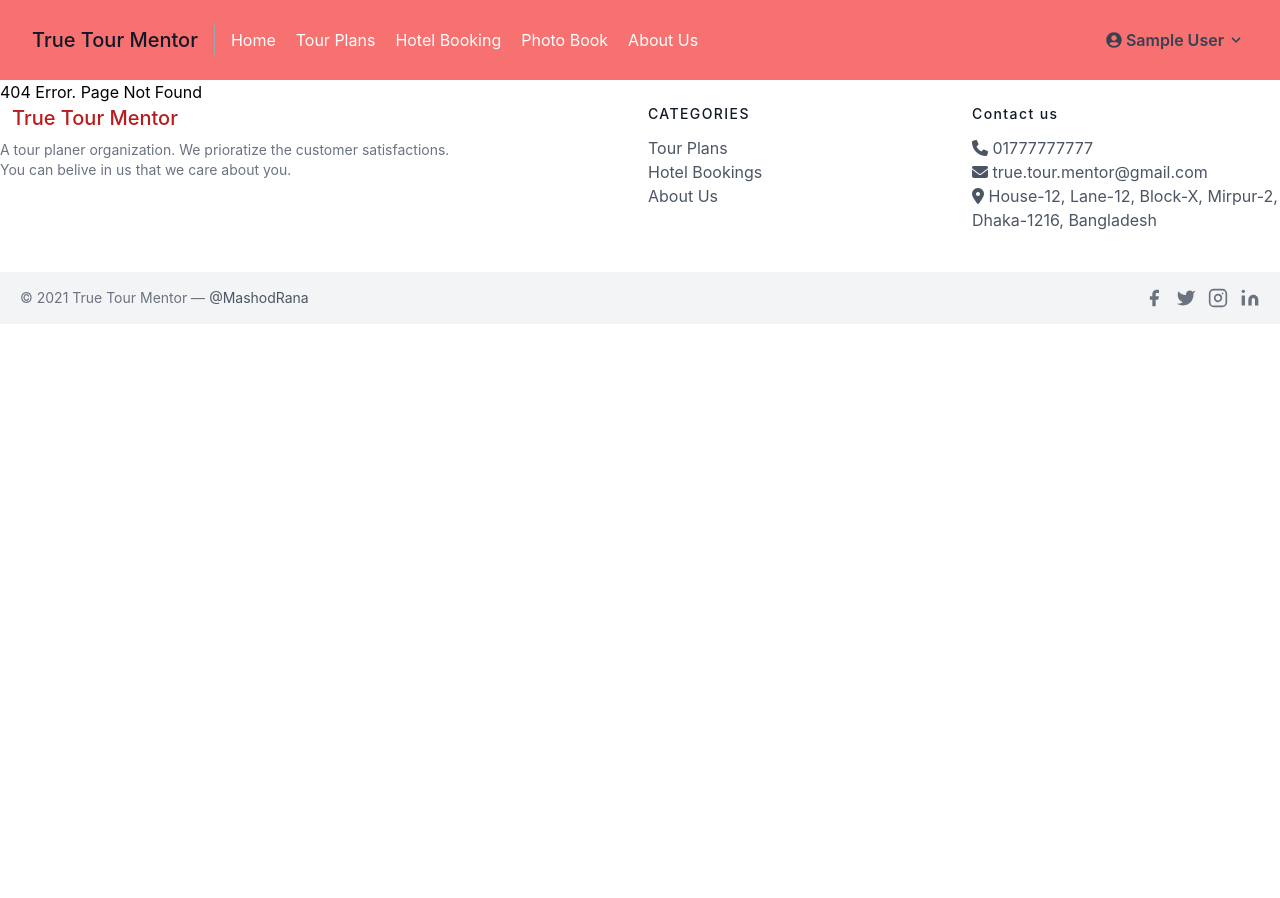
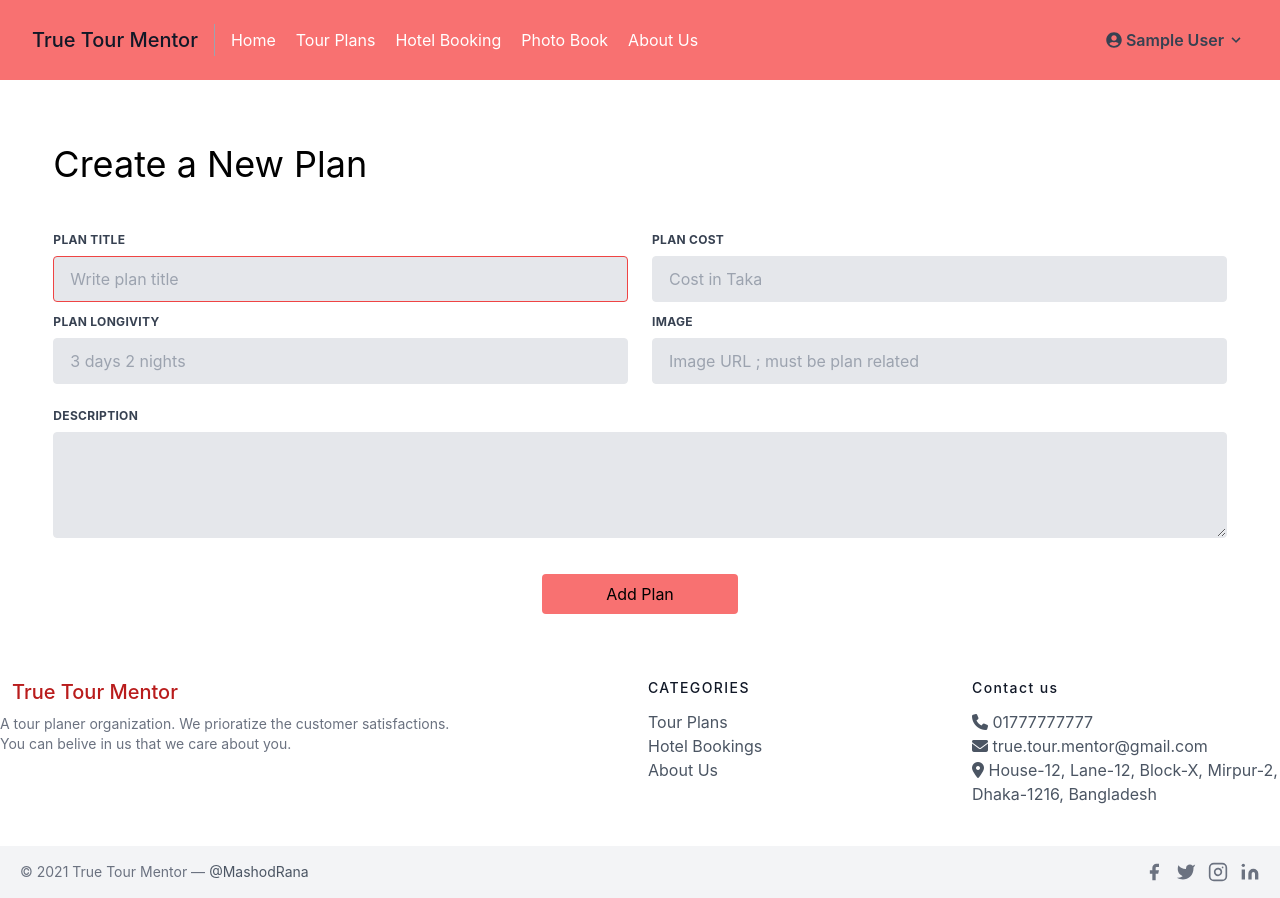
Before and after one commit to MashodRana/true-tour-mentor, a React (Create React App) app: page /add-plan in a window 1280 px wide. Before the commit the page ends 800 px from the top, so only its background shows below. Built offline with nearby package versions, Linux system fonts and the light colour scheme; no server answers; sample sign-in values are in the browser's storage.

Commit message:
plan added done

```diff
--- a/src/App.js
+++ b/src/App.js
@@ -13,6 +13,7 @@ import Login from './pages/Login/Login';
 import NotFound from './pages/NotFound/NotFound';
 import PhotoBook from './pages/PhotoBook';
 import PlanDetail from './pages/PlanDetail/PlanDetail';
+import AddPlan from './pages/TourPlans/AddPlan';
 import ManageAllPlans from './pages/TourPlans/ManageAllPlans';
 import MyPlans from './pages/TourPlans/MyPlans';
 
@@ -53,6 +54,9 @@ function App() {
             <PrivateRoute exact path='/manage-all-plans'>
               <ManageAllPlans></ManageAllPlans>
             </PrivateRoute>
+            <PrivateRoute exact path='/add-plan'>
+              <AddPlan></AddPlan>
+            </PrivateRoute>
             <Route path='*'>
               <NotFound></NotFound>
             </Route>
--- /dev/null
+++ b/src/pages/TourPlans/AddPlan.jsx
@@ -0,0 +1,101 @@
+import React, { useEffect, useRef } from "react";
+
+const AddPlan = () => {
+    const titleRef = useRef();
+    const costRef = useRef();
+    const timeRef = useRef();
+    const descRef = useRef();
+    const imageRef = useRef();
+
+
+
+    const handlePlanAddition = (evnt) => {
+        const title = titleRef.current.value;
+        const cost = costRef.current.value;
+        const time = timeRef.current.value;
+        const desc = descRef.current.value;
+        const image = imageRef.current.value;
+        const data = {title, cost, time, desc, image};
+        console.log('--------------------------',data);
+        fetch('http://localhost:5000/add-plan', {
+            method: 'POST',
+            headers: {
+                'content-type': 'application/json',
+            },
+            body: JSON.stringify(data)
+        })
+        .then(res=>res.json())
+        .then(data=>{
+            alert(data.message);
+        })
+        evnt.preventDefault();
+    }
+    return (
+        <main>
+            <section className="container w-11/12 mx-auto my-16">
+                <h2 className="text-4xl pb-12">Create a New Plan</h2>
+                <form class="" onSubmit={handlePlanAddition }>
+                    <div class="flex flex-wrap -mx-3 mb-6">
+                        <div class="w-full md:w-1/2 px-3 mb-6 md:mb-0">
+                            <label class="block uppercase tracking-wide text-gray-700 text-xs font-bold mb-2" for="grid-first-name">
+                                Plan Title
+                            </label>
+                            <input
+                                ref={titleRef}
+                                class="appearance-none block w-full bg-gray-200 text-gray-700 border border-red-500 rounded py-3 px-4 mb-3 leading-tight focus:outline-none focus:bg-white" id="grid-first-name" type="text"
+                                placeholder="Write plan title"
+                                required />
+                        </div>
+                        <div class="w-full md:w-1/2 px-3">
+                            <label class="block uppercase tracking-wide text-gray-700 text-xs font-bold mb-2" for="grid-last-name">
+                                Plan Cost
+                            </label>
+                            <input
+                                ref={costRef}
+                                class="appearance-none block w-full bg-gray-200 text-gray-700 border border-gray-200 rounded py-3 px-4 leading-tight focus:outline-none focus:bg-white focus:border-gray-500" id="grid-last-name" type="number" placeholder="Cost in Taka" required />
+                        </div>
+                        <div class="w-full md:w-1/2 px-3">
+                            <label class="block uppercase tracking-wide text-gray-700 text-xs font-bold mb-2" for="grid-last-name">
+                                Plan Longivity
+                            </label>
+                            <input
+                                ref={timeRef}
+                                class="appearance-none block w-full bg-gray-200 text-gray-700 border border-gray-200 rounded py-3 px-4 leading-tight focus:outline-none focus:bg-white focus:border-gray-500" id="grid-last-name" type="text" placeholder="3 days 2 nights" required />
+                        </div>
+                        <div class="w-full md:w-1/2 px-3">
+                            <label class="block uppercase tracking-wide text-gray-700 text-xs font-bold mb-2" for="grid-last-name">
+                                Image
+                            </label>
+                            <input
+                                ref={imageRef}
+                                class="appearance-none block w-full bg-gray-200 text-gray-700 border border-gray-200 rounded py-3 px-4 leading-tight focus:outline-none focus:bg-white focus:border-gray-500" id="grid-last-name" type="url" placeholder="Image URL ; must be plan related" required />
+                        </div>
+                    </div>
+                    <div class="flex flex-wrap -mx-3 mb-6">
+                        <div class="w-full px-3">
+                            <label class="block uppercase tracking-wide text-gray-700 text-xs font-bold mb-2" for="grid-password">
+                                Description
+                            </label>
+                            <textarea
+                                ref={descRef}
+                                class="appearance-none block w-full bg-gray-200 text-gray-700 border border-gray-200 rounded py-3 px-4 mb-3 leading-tight focus:outline-none focus:bg-white focus:border-gray-500"
+                                rows="4"
+                                cols="50">
+                            </textarea>
+                        </div>
+                    </div>
+                    <div className="text-center">
+                        <input
+                            className="md:py-2 py-1 md:px-16 px-5 bg-red-400 rounded"
+                            type="submit"
+                            value="Add Plan"
+                        />
+                    </div>
+
+                </form>
+            </section>
+        </main>
+    );
+};
+
+export default AddPlan;
```
